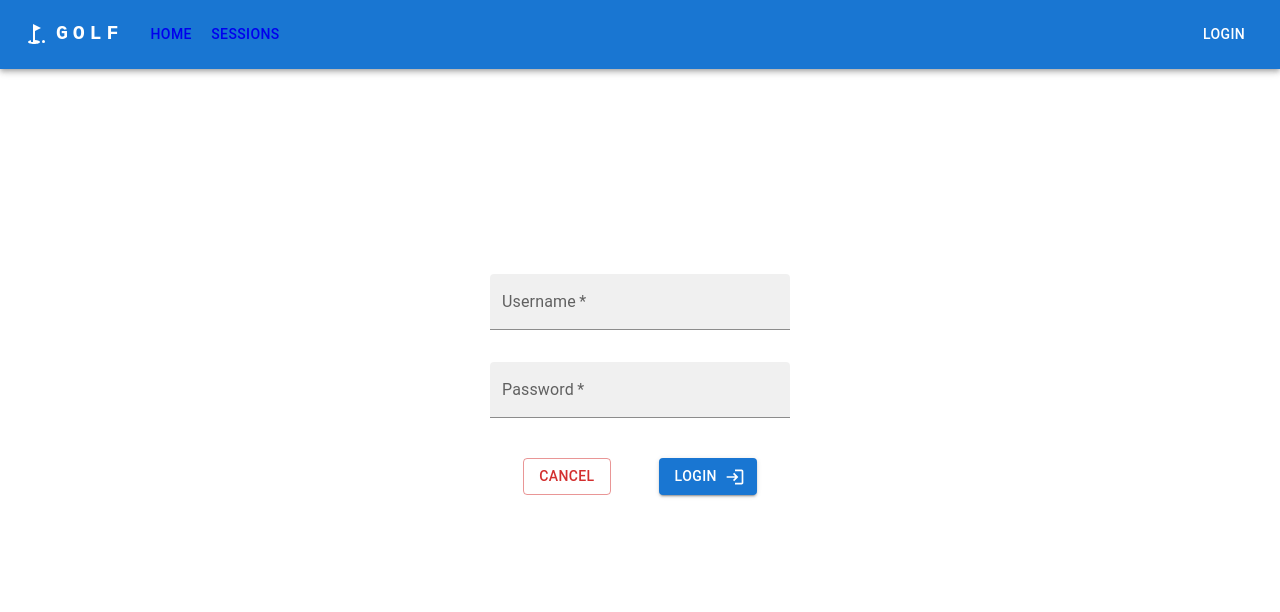
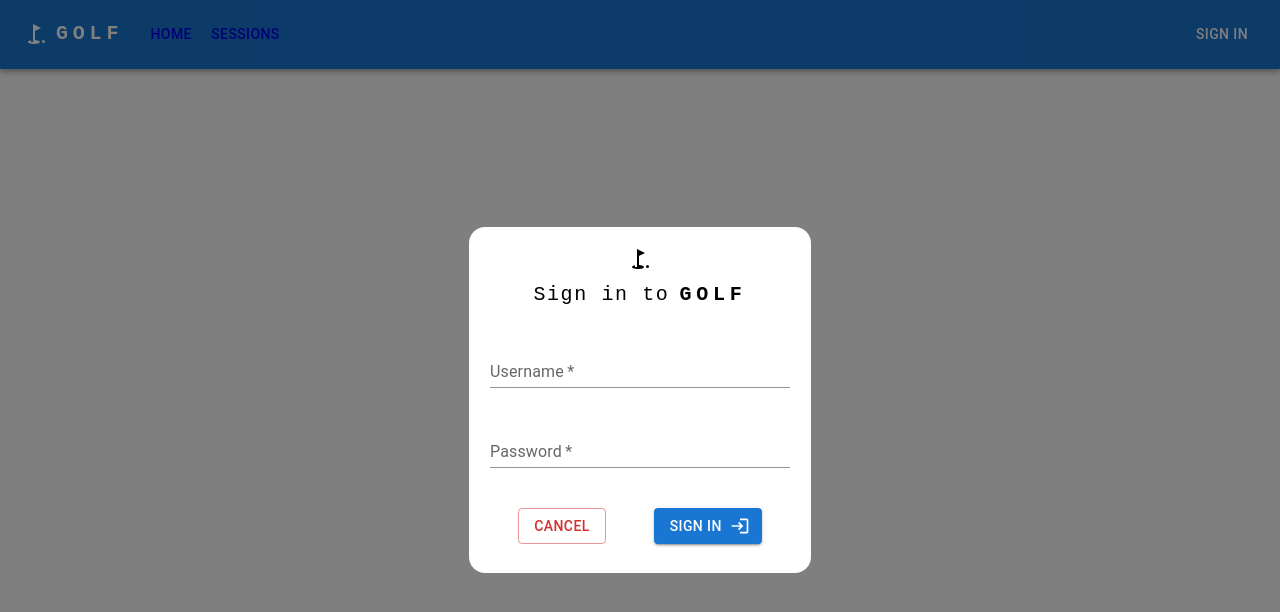
Before and after one commit to arnavguneta/golf-stats-react, a React (Create React App) app: page /login in a window 1280 px wide. Shown: the top 612 px of the page. Built offline with nearby package versions, Linux system fonts and the light colour scheme.

Commit message:
ui changes, bug fixes, state tracking fixed

```diff
--- a/src/App.js
+++ b/src/App.js
@@ -2,7 +2,7 @@ import React, { useEffect } from 'react'
 import { Routes, Route, Navigate } from "react-router-dom";
 
 import { useSelector, useDispatch } from 'react-redux'
-import { setAccountData } from './store/slices/userSlice'
+import { setAccountData, setLoggedIn } from './store/slices/userSlice'
 import { setTokenActive } from './store/slices/appSlice'
 
 import MainNav from './components/Navigation/MainNav'
@@ -10,7 +10,7 @@ import Session from './components/Sessions/Session'
 import Login from './components/Authentication/Login'
 
 function App() {
-    // const user = useSelector((state) => state.user)
+    const user = useSelector((state) => state.user)
     const app = useSelector((state) => state.app)
 
     const dispatch = useDispatch()
@@ -29,6 +29,7 @@ function App() {
                 // store account data and mark token as active
                 dispatch(setAccountData(accountData))
                 dispatch(setTokenActive(true))
+                dispatch(setLoggedIn(true))
             } catch (error) {
                 // on any errors, set displayNewForm to true and set active token to false
                 console.log('Error in validateToken', error.message)
@@ -40,7 +41,7 @@ function App() {
 
         if (token) evaluateToken(token) // validate token if one exists
         else dispatch(setTokenActive(false)) // else set token active as false, and display new form
-    }, [app.api, dispatch])
+    }, [app.api, dispatch, user.isLoggedIn])
 
     // manage sessions route here too
     return (
@@ -50,7 +51,7 @@ function App() {
                 <Route path="/" element={<Navigate to="/home" />} />
                 <Route path="/home/*" element={<Session />} />
                 <Route path="/sessions" element={<h2>list of all sessions</h2>} />
-                <Route path="/login" element={<Login />} />
+                <Route path="/login/*" element={<Login />} />
 
             </Routes>
         </>
--- a/src/components/Authentication/Login.js
+++ b/src/components/Authentication/Login.js
@@ -1,22 +1,38 @@
 import LoginForm from './LoginForm'
 
-import { useSelector } from 'react-redux'
+import { useEffect } from 'react'
+import { useSelector, useDispatch } from 'react-redux'
+import { setLoggedIn } from '../../store/slices/userSlice'
+import { useNavigate } from 'react-router-dom'
+import { Routes, Route, Navigate } from "react-router-dom";
 
 const Login = () => {
     const app = useSelector((state) => state.app)
+    const user = useSelector((state) => state.user)
+    const dispatch = useDispatch()
+    const navigate = useNavigate()
 
     // useEffect(() => {
-
-    // }, [app.getTokenActive])
+    //     if (user.isLoggedIn) {
+    //         console.log('nav away')
+    //         navigate('/home')
+    //     }
+    // }, [user.isLoggedIn])
 
     const onLogin = async (username, password) => {
         const loginAttempt = await fetch(`${app.api}/users/login`, { headers: { 'Content-Type': 'application/json' }, method: 'POST', body: JSON.stringify({ username, password }) })
         const loginData = await loginAttempt.json()
+        if (!loginData.error) dispatch(setLoggedIn(true))
         return loginData
     }
     return (
         <>
-            <LoginForm handleSubmit={onLogin} />
+        {console.log(user.isLoggedIn)}
+         <Routes>
+            <Route path="/" element={(user.isLoggedIn) ? <Navigate to={'/'} /> : <LoginForm handleSubmit={onLogin} /> } />
+            <Route path="/*" element={<Navigate to={''} /> } />
+         </Routes>
+
         </>
     )
 }
--- a/src/components/Authentication/Login.module.css
+++ b/src/components/Authentication/Login.module.css
@@ -3,10 +3,42 @@
     justify-content: center;
     align-items: center;
     text-align: center;
-    min-height: 80vh;
+    max-height: 80vh;
     flex-direction: column;
+    background: #fff;
+    border-radius: 16px;
 }
 
+.modalContainer {
+    display: flex;
+    justify-content: center;
+    align-items: center;
+    text-align: center;
+    min-height: 93vh;
+    position: fixed;
+    background-color: rgba(0, 0, 0, 0.5);
+    left: 0;
+    top: 0;
+    right: 0;
+    bottom: 0;
+}
+
+.logo {
+    display: flex;
+    justify-content: center;
+    align-items: center;
+    text-align: center;
+    flex-direction: column;
+    margin-top: 1.25rem;
+}
+
+.logo div span {
+    margin-right: 10px;
+}
+
+.logo * {
+    margin-bottom: 8px;
+}
 
 .root form {
     display: flex;
--- a/src/components/Authentication/LoginForm.js
+++ b/src/components/Authentication/LoginForm.js
@@ -5,9 +5,12 @@ import CancelIcon from '@mui/icons-material/Cancel';
 import LoginIcon from '@mui/icons-material/Login';
 import { useNavigate } from 'react-router-dom'
 
+import Typography from '@mui/material/Typography';
+import GolfCourseIcon from '@mui/icons-material/GolfCourse';
+
 import classes from './Login.module.css'
 
-const LoginForm = ({handleSubmit}) => {
+const LoginForm = ({ handleSubmit }) => {
     const navigate = useNavigate()
     // create state variables for each input
     const [username, setUsername] = useState('');
@@ -20,6 +23,7 @@ const LoginForm = ({handleSubmit}) => {
         const message = await handleSubmit(username, password);
         if (message.error) setError(message.error)
         else {
+            console.log('setting token')
             setError('')
             localStorage.setItem("login_token", message.token)
             navigate('/home')
@@ -28,13 +32,50 @@ const LoginForm = ({handleSubmit}) => {
     };
 
     return (
-        <div className={classes.root}>
+        <div className={`${classes.modalContainer}`}>
+            <div className={`${classes.root}`}>
+                <div className={classes.logo}>
+                    <GolfCourseIcon />
+                    <div>
+                        <Typography
+                            variant="h6"
+                            noWrap
+                            component="span"
+                            href="/"
+                            sx={{
+                                fontFamily: 'monospace',
+                                fontWeight: 500,
+                                letterSpacing: '.1rem',
+                                color: 'inherit',
+                                textDecoration: 'none',
+                            }}
+                        >
+                            Sign in to
+                        </Typography>
+                        <Typography
+                            variant="h6"
+                            noWrap
+                            component="a"
+                            href="/"
+                            sx={{
+                                fontFamily: 'monospace',
+                                fontWeight: 600,
+                                letterSpacing: '.3rem',
+                                color: 'inherit',
+                                textDecoration: 'none',
+                            }}
+                        >
+                            GOLF
+                        </Typography>
+                    </div>
+                </div>
+
                 <form onSubmit={handleSubmitEvent}>
                     <TextField
                         error={(error) ? true : false}
                         color={(error) ? 'error' : 'primary'}
                         label="Username"
-                    variant="filled"
+                        variant="standard"
                         type="username"
                         required
                         value={username}
@@ -42,11 +83,14 @@ const LoginForm = ({handleSubmit}) => {
                         className={classes['MuiTextField-root']}
                         autoComplete="username"
                     />
+                    <div>
+
+                    </div>
                     <TextField
                         error={(error) ? true : false}
                         color={(error) ? 'error' : 'primary'}
                         label="Password"
-                    variant="filled"
+                        variant="standard"
                         type="password"
                         required
                         value={password}
@@ -61,13 +105,15 @@ const LoginForm = ({handleSubmit}) => {
                             Cancel
                         </Button>
                         <Button className={classes['MuiButton-root']} type="submit" variant="contained" color="primary" endIcon={<LoginIcon />}>
-                        Login
+                            Sign In
                         </Button>
                     </div>
                 </form>
                 {error && <p className={classes.errorText}>Invalid username or password.</p>}
             </div>
 
+        </div>
+
     );
 };
 
--- a/src/components/Navigation/MainNav.js
+++ b/src/components/Navigation/MainNav.js
@@ -21,7 +21,7 @@ const pages = [
     <NavLink to="/home" className={({ isActive }) => isActive ? `${styles.navLink} ${styles.active}` : `${styles.navLink}`}>Home</NavLink>,
     <NavLink to="/sessions" className={({ isActive }) => isActive ? `${styles.navLink} ${styles.active}` : `${styles.navLink}`}>Sessions</NavLink>]
 const MainNav = props => {
-    const app = useSelector((state) => state.app)
+    const user = useSelector((state) => state.user)
     const [anchorElNav, setAnchorElNav] = useState(null);
 
     const handleOpenNavMenu = (event) => {
@@ -139,8 +139,8 @@ const MainNav = props => {
                         <NavLink to="/sessions">Sessions</NavLink>
                     </Typography>} */}
 
-                    {!app.isTokenActive && <Button href="/login" color="inherit">LOGIN</Button>}
-                    {app.isTokenActive && <Button color="inherit">LOGOUT</Button>}
+                    {!user.isLoggedIn && <Button href="/login" color="inherit">Sign In</Button>}
+                    {user.isLoggedIn && <Button color="inherit">Sign Out</Button>}
                 </Toolbar>
             </Container>
         </AppBar>
--- a/src/components/Sessions/Session.js
+++ b/src/components/Sessions/Session.js
@@ -1,6 +1,8 @@
 import { useEffect } from 'react'
 import { useSelector, useDispatch } from 'react-redux'
-import { setDisplayNewForm, setSessionsData, setActiveSessionData } from '../../store/slices/appSlice'
+import { setDisplayNewForm } from '../../store/slices/appSlice'
+import { setSessionsData, setActiveSessionData } from '../../store/slices/userSlice'
+
 import { Routes, Route, Navigate } from "react-router-dom";
 import NewSession from './NewSession';
 import ActiveSession from './ActiveSession';
--- a/src/store/slices/appSlice.js
+++ b/src/store/slices/appSlice.js
@@ -5,8 +5,6 @@ export const appSlice = createSlice({
     initialState: {
         isTokenActive: false,
         displayNewForm: false,
-        sessionsData: [],
-        activeSession: {},
         api: 'http://localhost:3001/api/v1'
     },
     reducers: {
@@ -15,15 +13,9 @@ export const appSlice = createSlice({
         },
         setDisplayNewForm: (state, action) => {
             state.displayNewForm = action.payload
-        },
-        setSessionsData: (state, action) => {
-            state.sessionsData = action.payload
-        },
-        setActiveSessionData: (state, action) => {
-            state.activeSession = action.payload
-        },
+        }
     },
 })
 
-export const { setTokenActive, setDisplayNewForm, setSessionsData, setActiveSessionData } = appSlice.actions
+export const { setTokenActive, setDisplayNewForm } = appSlice.actions
 export default appSlice.reducer
--- a/src/store/slices/userSlice.js
+++ b/src/store/slices/userSlice.js
@@ -4,7 +4,10 @@ export const userSlice = createSlice({
     name: 'user',
     initialState: {
         token: '',
-        accountData: {}
+        accountData: {},
+        sessionsData: [],
+        activeSession: {},
+        isLoggedIn: false
     },
     reducers: {
         setToken: (state, action) => {
@@ -12,10 +15,19 @@ export const userSlice = createSlice({
         },
         setAccountData: (state, action) => {
             state.accountData = action.payload
+        },
+        setLoggedIn(state, action) {
+            state.isLoggedIn = action.payload
+        },
+        setSessionsData: (state, action) => {
+            state.sessionsData = action.payload
+        },
+        setActiveSessionData: (state, action) => {
+            state.activeSession = action.payload
         }
     },
 })
 
-export const { setToken, setAccountData, setSessionData } = userSlice.actions
+export const { setToken, setAccountData, setLoggedIn, setSessionsData, setActiveSessionData } = userSlice.actions
 
 export default userSlice.reducer
```
Also changed, not shown: 1 other file (tests, documents, lock files or other folders). Lines whose indentation alone changed are shown as unchanged.
